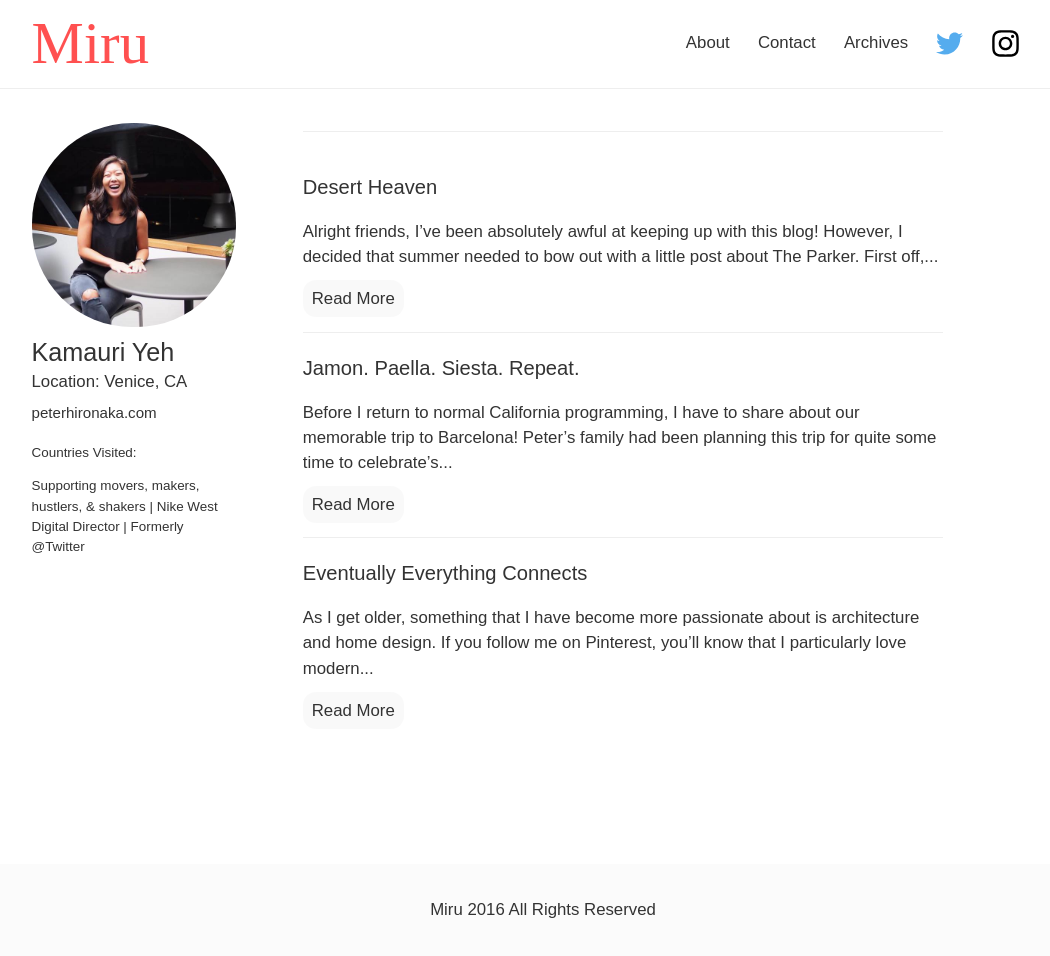
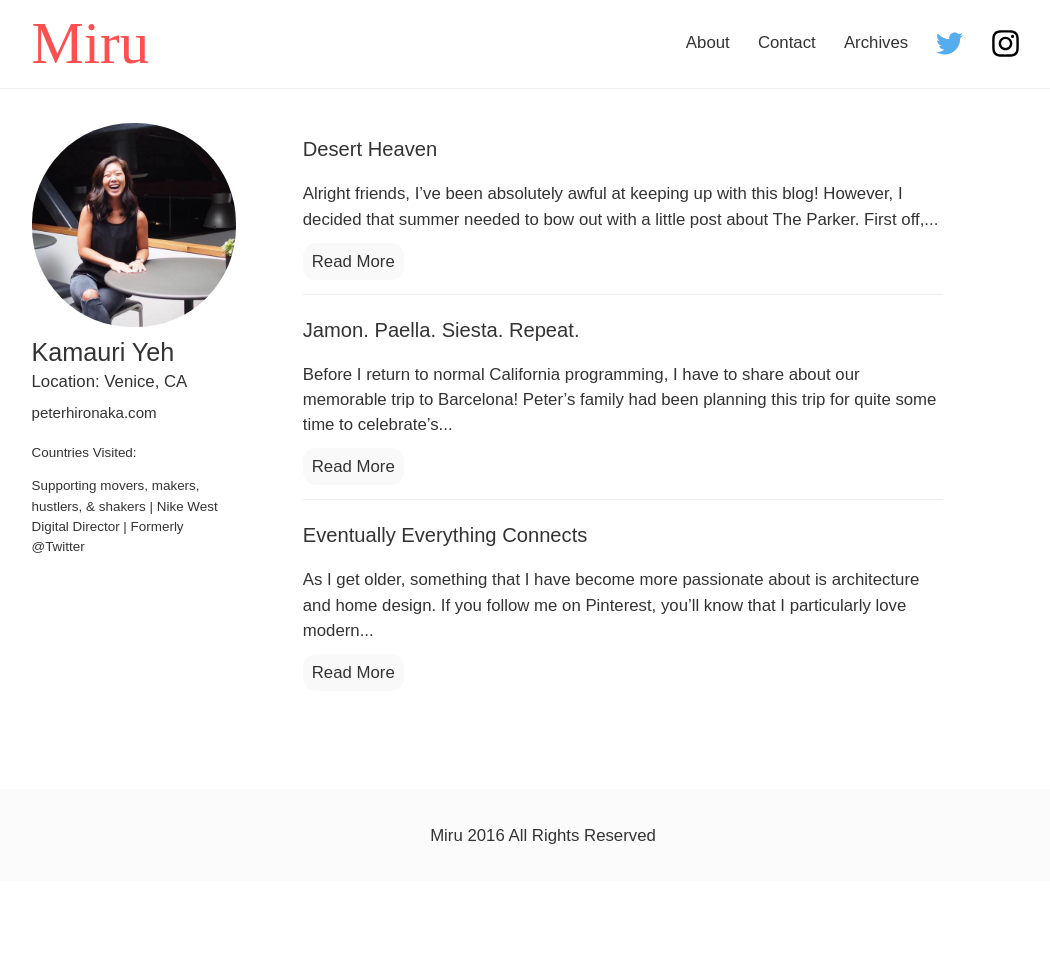
Before and after one commit to PHironaka/Miru-Blog, a Jekyll site: the page built from _author/kamauri-yeh.markdown, in a window 1280 px wide. Shown: the whole page, without its empty margins (97-1147 px from the left). Built offline with Jekyll 4.4.1, drawn with Linux system fonts in a browser that asks for light colours; some web fonts are replaced; a script that is not in the unit is left out; comment, search, counter and statistics services are not loaded; after the commit the page ends 900 px from its top, so only the background shows below that.

Commit message:
updating the author page again

```diff
--- a/_sass/_base.scss
+++ b/_sass/_base.scss
@@ -159,6 +159,7 @@ aside.about, aside.author {
       max-width: 250px;
       float: left;
       margin-right: 2em;
+          border-radius: 129px;
     }
 
     p {
@@ -189,9 +190,13 @@ aside.about, aside.author {
 
 .author-posts {
   @include outer-container;
-  margin: 1em 0;
-  border-top: 1px solid #eee;
-  padding: 20px 0;
+
+  @media screen and (max-width: $break-large) {
+    margin: 1em 0;
+    border-top: 1px solid #eee;
+    padding: 20px 0;
+
+    }
 
       .list {
           @include outer-container;
```
